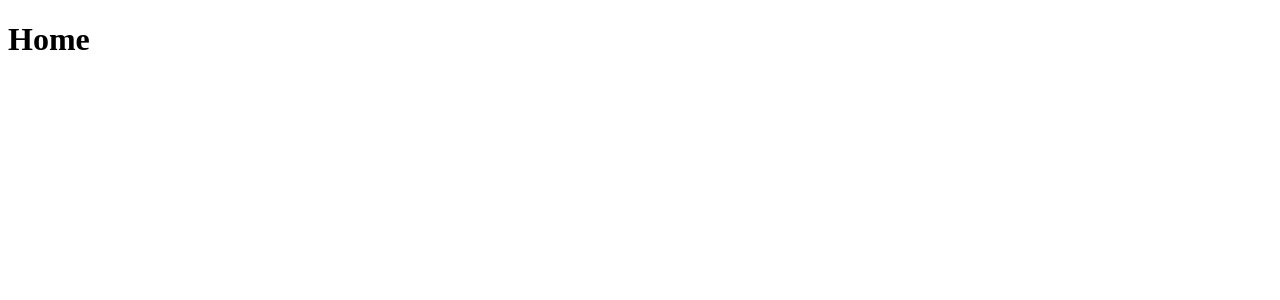
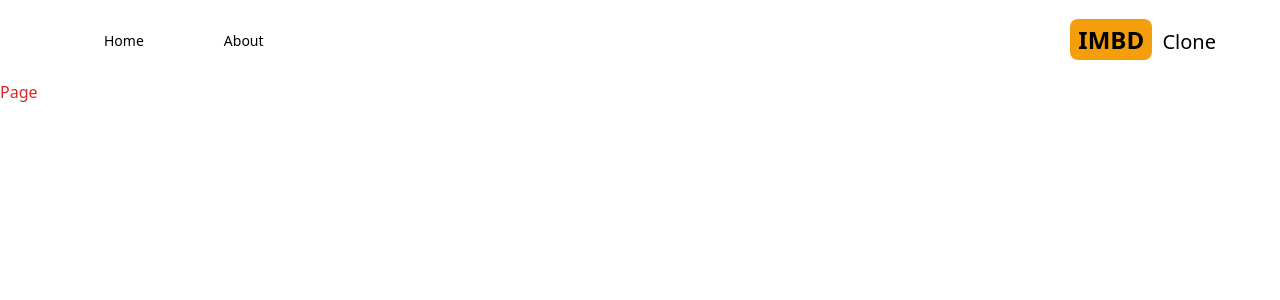
Before and after one commit to judejay/Imdbclone, a Next.js app: page / in a window 1280 px wide. Shown: the top 300 px of the page. Built offline with nearby package versions, Linux system fonts and the light colour scheme.

Commit message:
create header

```diff
--- a/package.json
+++ b/package.json
@@ -17,6 +17,12 @@
     "next": "13.2.4",
     "react": "18.2.0",
     "react-dom": "18.2.0",
+    "react-icons": "^4.8.0",
     "typescript": "5.0.2"
+  },
+  "devDependencies": {
+    "autoprefixer": "^10.4.14",
+    "postcss": "^8.4.21",
+    "tailwindcss": "^3.2.7"
   }
 }
--- /dev/null
+++ b/postcss.config.js
@@ -0,0 +1,6 @@
+module.exports = {
+  plugins: {
+    tailwindcss: {},
+    autoprefixer: {},
+  },
+}
--- /dev/null
+++ b/src/app/globals.css
@@ -0,0 +1,3 @@
+@tailwind base;
+@tailwind components;
+@tailwind utilities;
--- a/src/app/layout.tsx
+++ b/src/app/layout.tsx
@@ -1,3 +1,7 @@
+import Header from '@/components/Header';
+import './globals.css';
+
+
 
 export const metadata = {
   title: 'Imdb Clone',
@@ -11,7 +15,9 @@
 }) {
   return (
     <html lang="en">
-      <body>{children}</body>
+      <body>
+        <Header></Header>
+        {children}</body>
     </html>
   )
 }
--- a/src/app/page.tsx
+++ b/src/app/page.tsx
@@ -6,6 +6,6 @@
 
 export default function Home() {
   return (
-   <h1>Home</h1>
+   <h1 className='text-red-600'>Page</h1>
   )
 }
--- /dev/null
+++ b/src/components/Header.tsx
@@ -0,0 +1,23 @@
+import React from 'react'
+import MenuItem from './MenuItem'
+import { AiFillHome } from 'react-icons/ai'
+import { AiFillInfoCircle } from 'react-icons/ai'
+import Link from 'next/link'
+
+const Header = () => {
+  return (
+    <div className='flex justify-between mx-2 max-w-6xl sm:mx-auto items-center py-6'>
+        <div className='flex'>
+            <MenuItem title='Home' address='/' Icon={AiFillHome}></MenuItem>
+            <MenuItem title='About' address='/about' Icon={AiFillInfoCircle}></MenuItem>
+        </div>
+        <div className=''>
+            <Link href="/">
+                <h2 className='text-2xl'><span className='font-bold bg-amber-500 py-1 px-2 rounded-lg mr-1'>IMBD</span> <span className='text-xl hidden sm:inline'>Clone</span></h2>
+            </Link>
+        </div>
+        </div>
+  )
+}
+
+export default Header
--- /dev/null
+++ b/src/components/MenuItem.tsx
@@ -0,0 +1,23 @@
+import React from 'react'
+import Link from 'next/link'
+
+type MenuItemProps ={
+    title: string
+    address: string
+    Icon: any
+
+
+}
+
+const MenuItem = ({title, address, Icon}: MenuItemProps) => {
+  return (
+    <div>
+         <Link href={address} className='mx-4 lg:mx-6 hover:text-amber-600'>
+            <Icon className="text-2xl sm:hidden mx-4" />
+        <p className='hidden sm:inline my-2 text-sm mx-4'>{title}</p>
+        </Link>
+    </div>
+  )
+}
+
+export default MenuItem
--- /dev/null
+++ b/tailwind.config.js
@@ -0,0 +1,10 @@
+/** @type {import('tailwindcss').Config} */
+module.exports = {
+  content: [
+    "./src/**/*.{js,ts,jsx,tsx}",
+  ],
+  theme: {
+    extend: {},
+  },
+  plugins: [],
+}
```
Also changed, not shown: 1 other file (tests, documents, lock files or other folders).
